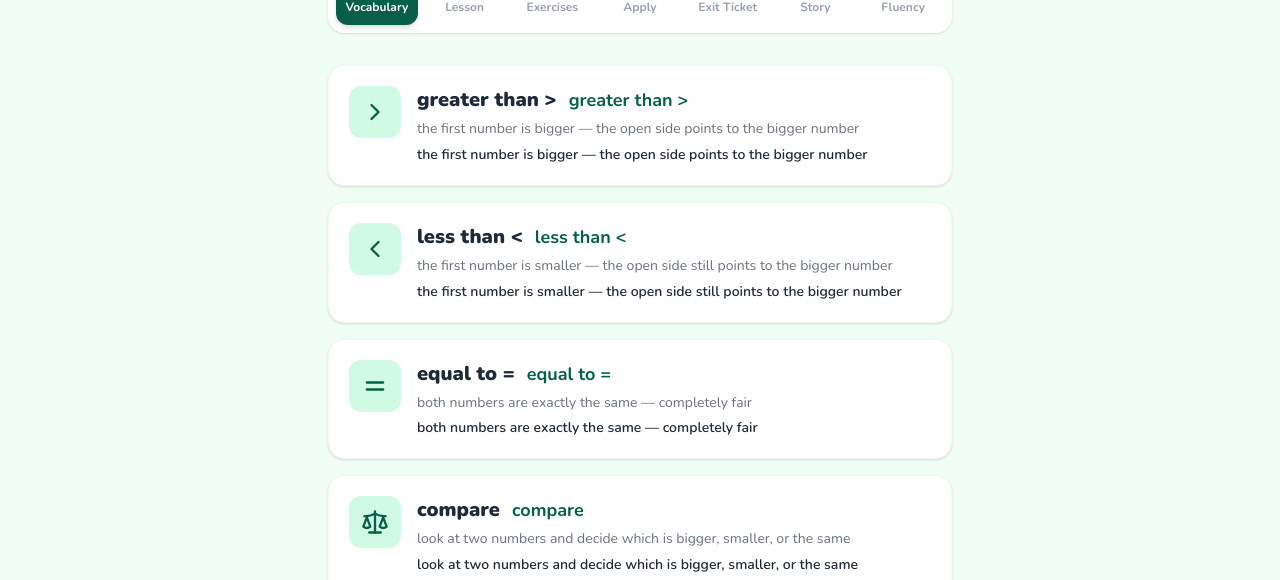
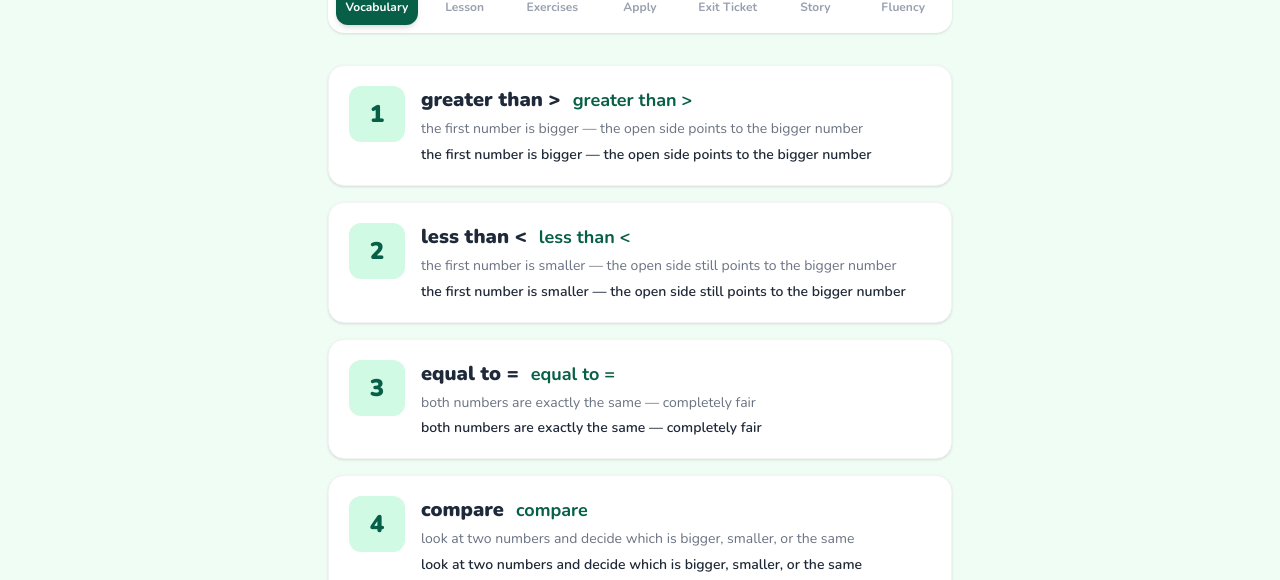
Before and after one commit to zeevaki/ourmathworld, a Next.js app: page /student/1/1.2G in a window 1280 px wide. Shown: the part 220-800 px from the top of the page. Built offline with nearby package versions, Linux system fonts and the light colour scheme.

Commit message:
Replace vocab icons with numbers in vocabulary tab
Co-Authored-By: Claude Sonnet 4.6 <noreply@anthropic.com>

```diff
--- a/components/UnitTabs.tsx
+++ b/components/UnitTabs.tsx
@@ -361,15 +361,11 @@ export default function UnitTabs({ unit }: { unit: TeksUnit }) {
       {/* Vocabulary */}
       {activeTab === "vocab" && (
         <div className="flex flex-col gap-4">
-          {unit.vocabulary.map((word) => {
-            const VocabIcon = vocabIconMap[word.id];
+          {unit.vocabulary.map((word, wi) => {
             return (
             <div key={word.id} className="bg-white rounded-2xl p-5 shadow-sm border border-gray-100 flex gap-4 items-start">
-              <div className="bg-primary-light rounded-xl p-3 flex-shrink-0 flex items-center justify-center">
-                {VocabIcon
-                  ? <VocabIcon size={28} className="text-primary" />
-                  : <span className="text-3xl">{word.emoji}</span>
-                }
+              <div className="bg-primary-light rounded-xl p-3 flex-shrink-0 flex items-center justify-center w-14 h-14">
+                <span className="text-primary font-black text-2xl">{wi + 1}</span>
               </div>
               <div>
                 <div className="flex items-baseline gap-3 mb-1">
```
